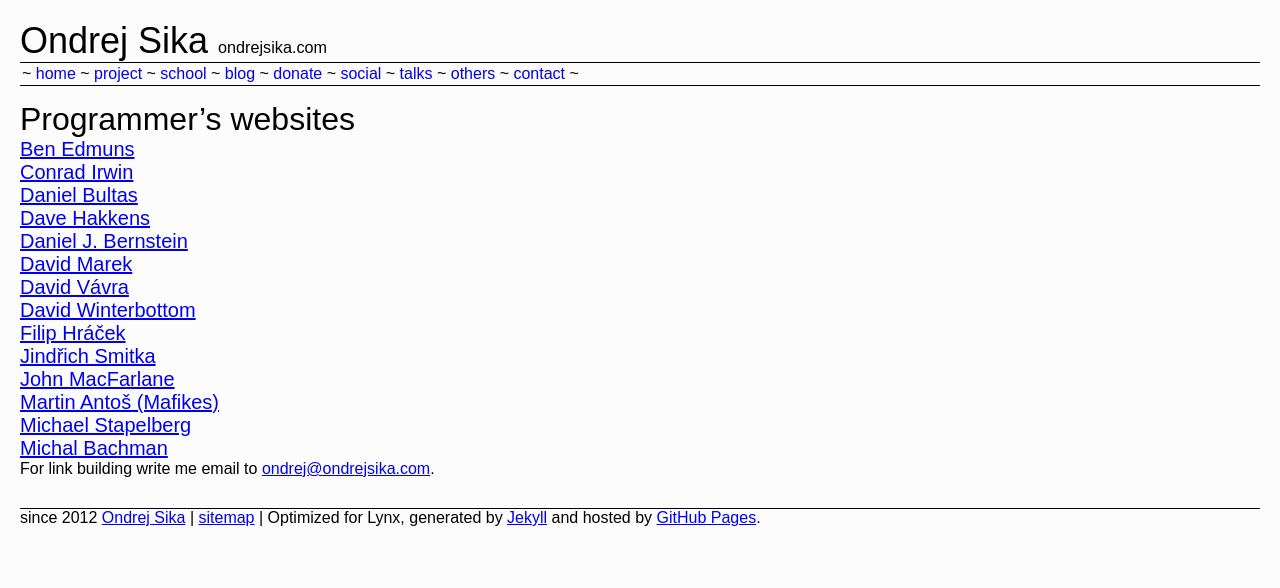
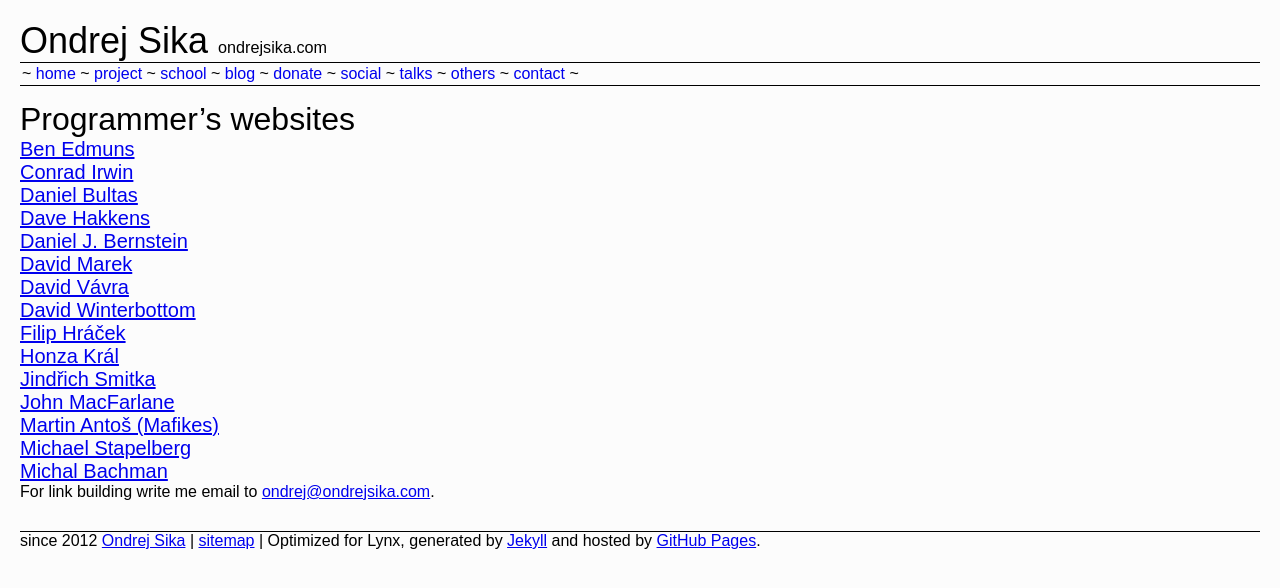
Before and after one commit to ondrejsika/ondrejsika.com, a Jekyll site: the page built from others/programmers_websites.md, in a window 1280 px wide. Shown: the top 588 px of the page. Built offline with Jekyll 4.4.1, drawn with Linux system fonts in a browser that asks for light colours; Markdown is read by kramdown in place of the engine named in the settings; comment, search, counter and statistics services are not loaded.

Commit message:
add honza kral link

```diff
--- a/others/programmers_websites.md
+++ b/others/programmers_websites.md
@@ -14,6 +14,7 @@
 ##### [David Vávra](http://www.destil.cz)
 ##### [David Winterbottom](http://codeinthehole.com)
 ##### [Filip Hráček](http://filiph.net)
+##### [Honza Král](http://honzakral.com)
 ##### [Jindřich Smitka](http://www.smita.info)
 ##### [John MacFarlane](http://johnmacfarlane.net)
 ##### [Martin Antoš (Mafikes)](http://mafikes.cz)
```
